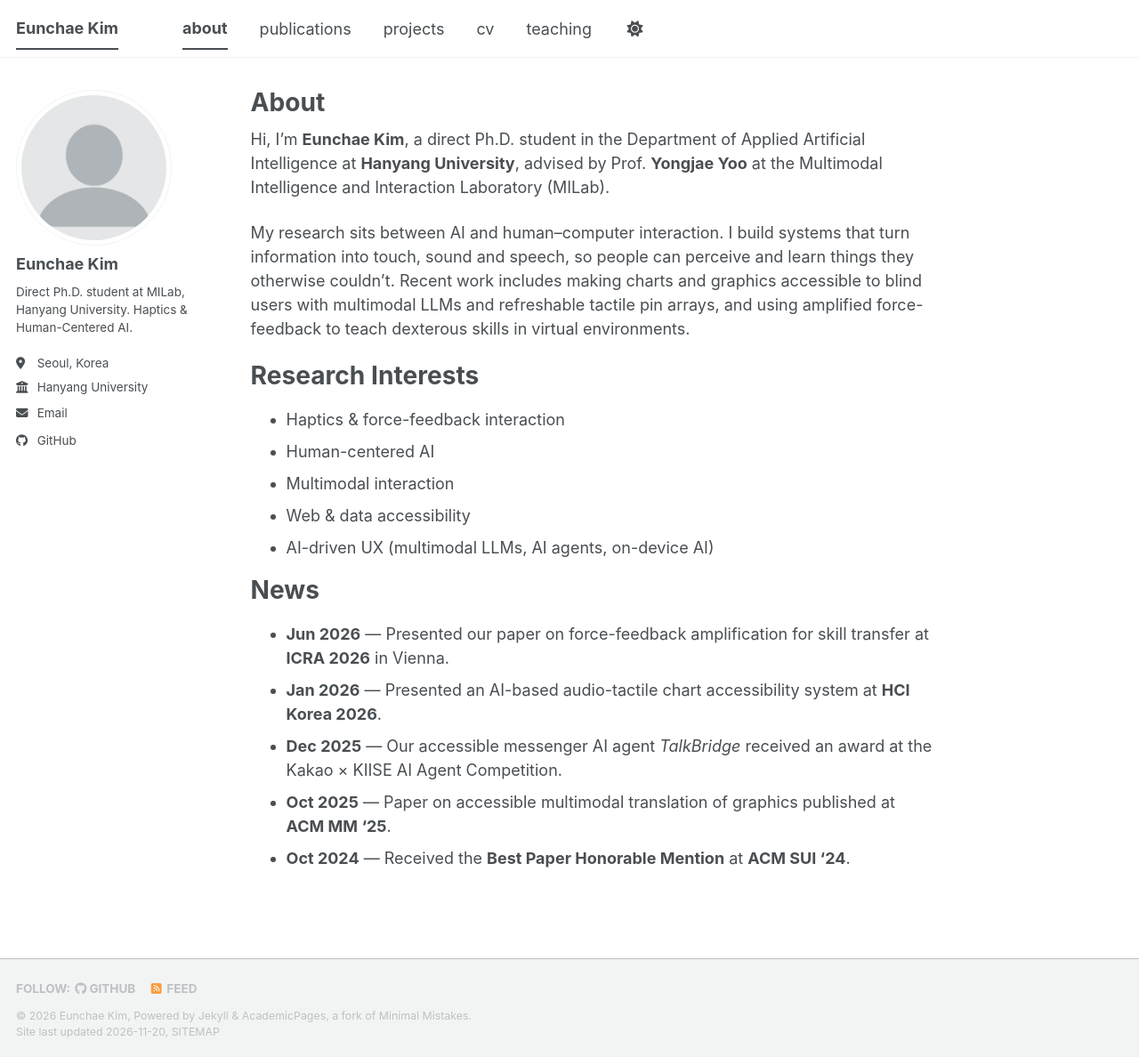
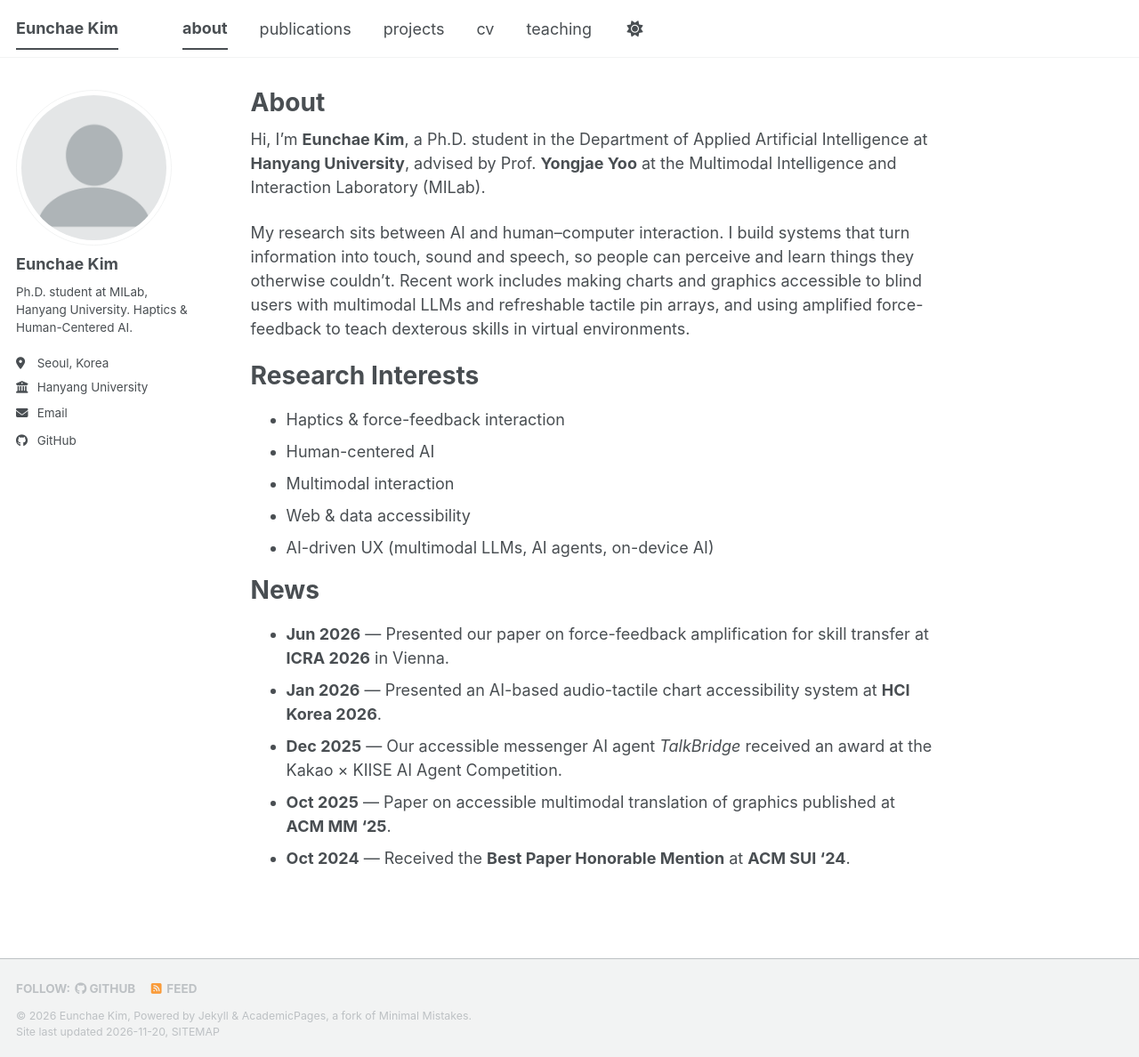
Before and after one commit to eun022/eun022.github.io, a Jekyll site: the page built from _pages/about.md, in a window 1280 px wide and 1188 px high. Shown: the whole window at 89% size. Built offline with Jekyll 4.4.1, drawn with Linux system fonts in a browser that asks for light colours; a script bundle is joined from its source files by our own code; a style sheet for code colours, icons or effects is not loaded.

Commit message:
Describe status as Ph.D. student
Co-Authored-By: Claude Opus 5.5 <noreply@anthropic.com>

```diff
--- a/_config.yml
+++ b/_config.yml
@@ -26,7 +26,7 @@ author:
   avatar           : "profile.png"
   name             : "Eunchae Kim"
   pronouns         : # example: "she/her"
-  bio              : "Direct Ph.D. student at MILab, Hanyang University. Haptics & Human-Centered AI."
+  bio              : "Ph.D. student at MILab, Hanyang University. Haptics & Human-Centered AI."
   location         : "Seoul, Korea"
   employer         : "Hanyang University"
   uri              : # URL
--- a/_pages/about.md
+++ b/_pages/about.md
@@ -7,7 +7,7 @@ redirect_from:
   - /about.html
 ---
 
-Hi, I'm **Eunchae Kim**, a direct Ph.D. student in the Department of Applied Artificial Intelligence at **Hanyang University**, advised by Prof. **Yongjae Yoo** at the Multimodal Intelligence and Interaction Laboratory (MILab).
+Hi, I'm **Eunchae Kim**, a Ph.D. student in the Department of Applied Artificial Intelligence at **Hanyang University**, advised by Prof. **Yongjae Yoo** at the Multimodal Intelligence and Interaction Laboratory (MILab).
 
 My research sits between AI and human–computer interaction. I build systems that turn information into touch, sound and speech, so people can perceive and learn things they otherwise couldn't. Recent work includes making charts and graphics accessible to blind users with multimodal LLMs and refreshable tactile pin arrays, and using amplified force-feedback to teach dexterous skills in virtual environments.
 
```
Also changed, not shown: _pages/cv.md (+1 -1 lines).
